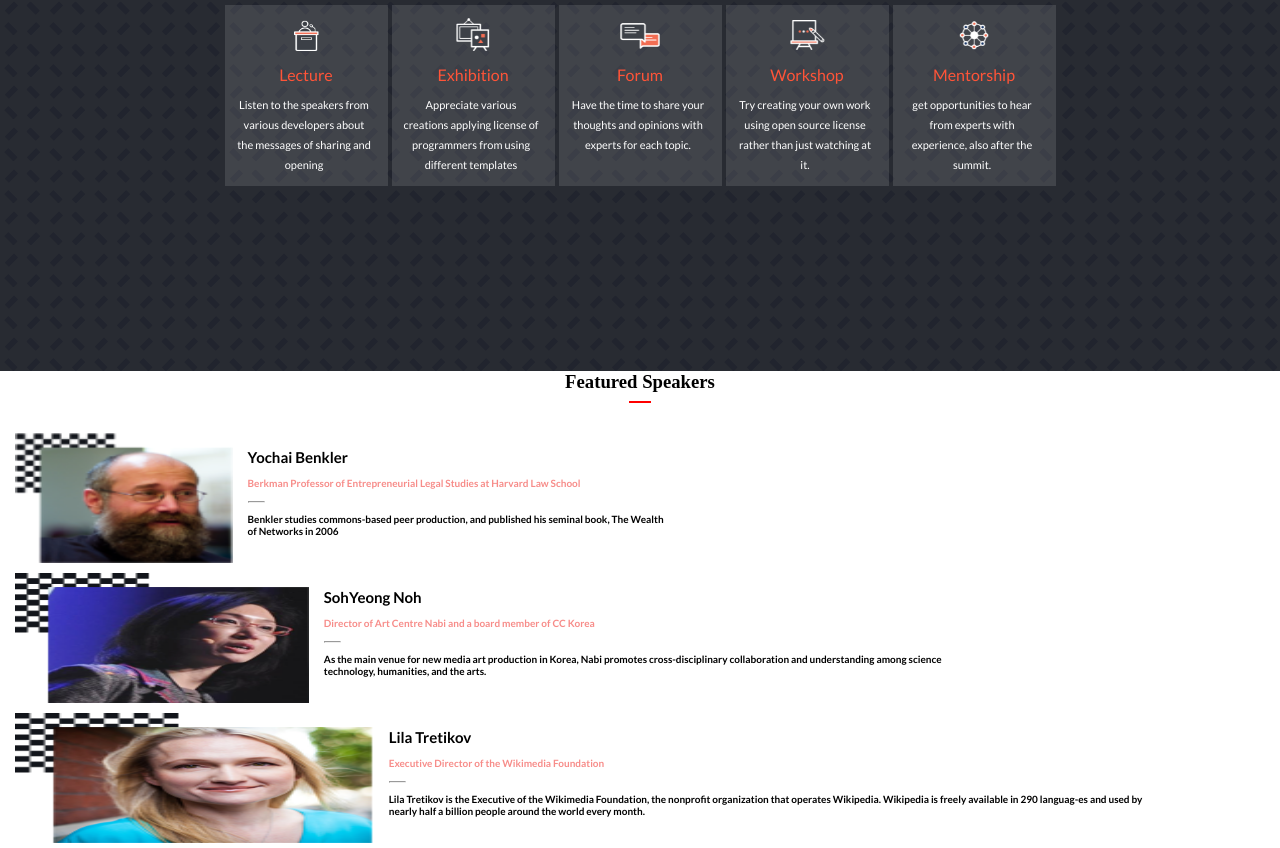
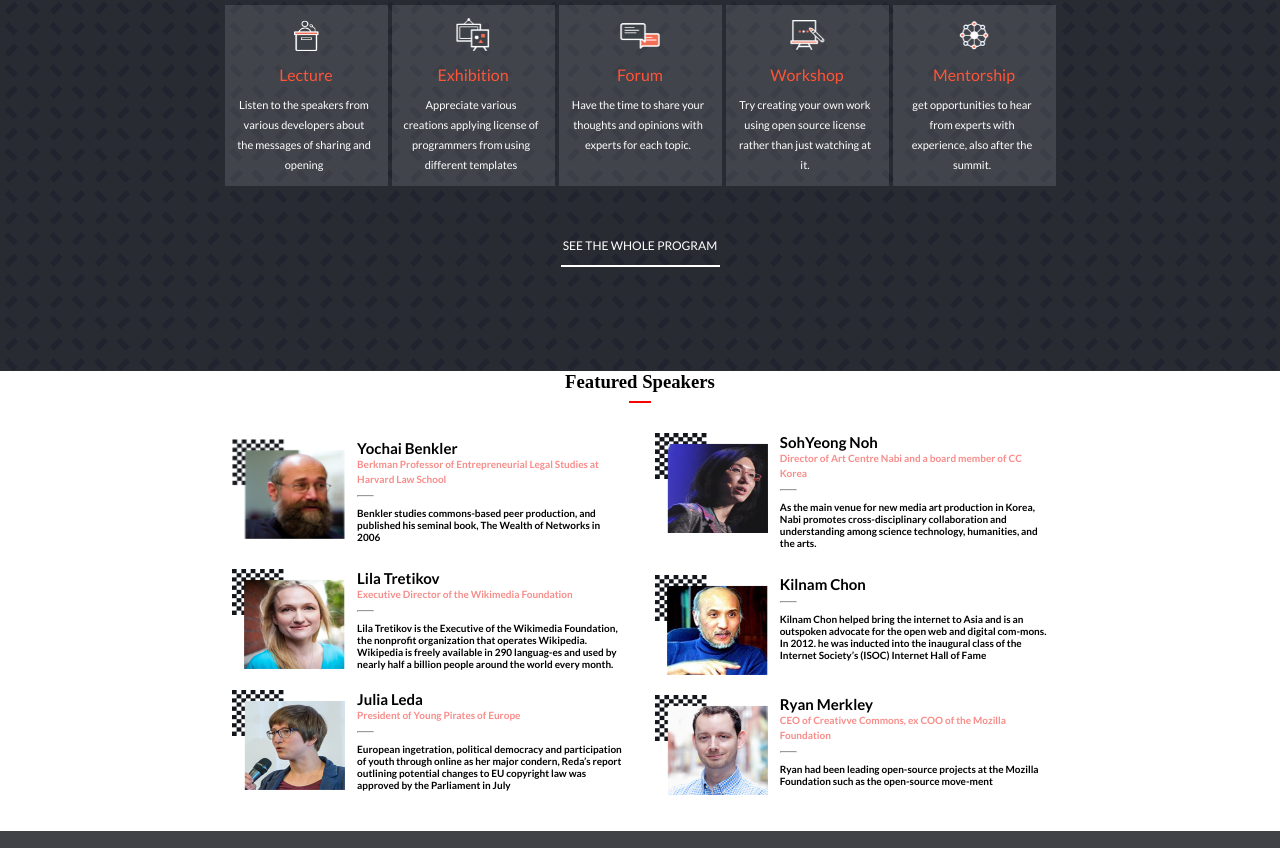
Before and after one commit to flemton/capstone1, a website: page index.html in a window 1280 px wide. Shown: the part 899-1747 px from the top of the page. Drawn offline with Linux system fonts and the light colour scheme.

Commit message:
style desktop homepage

```diff
--- a/style.css
+++ b/style.css
@@ -528,6 +528,10 @@
         display: none;
     }
 
+    .main-program h3, .white-line {
+    display: block;
+}
+
     .white-line {
         width: 157px;
         border: 0.1px solid white;
@@ -548,8 +552,29 @@
     .speakers {
         display: flex;
         flex-direction: row;
+        justify-content: center;
         flex-wrap: wrap;
+        margin-bottom: 20px;
+        padding: 0 70px;
     }
+
+    .speaker img {
+    width: 30%;
+    height: 100px;
+    }
+
+    .speaker-details {
+        margin-left: 12px;
+    width: 280px;
+    }
+
+    .speaker-name {
+    margin-top: 0;
+}
+
+.speaker-prof {
+    margin: 0 0;
+}
 
     .mobile {
         display: none;
```
